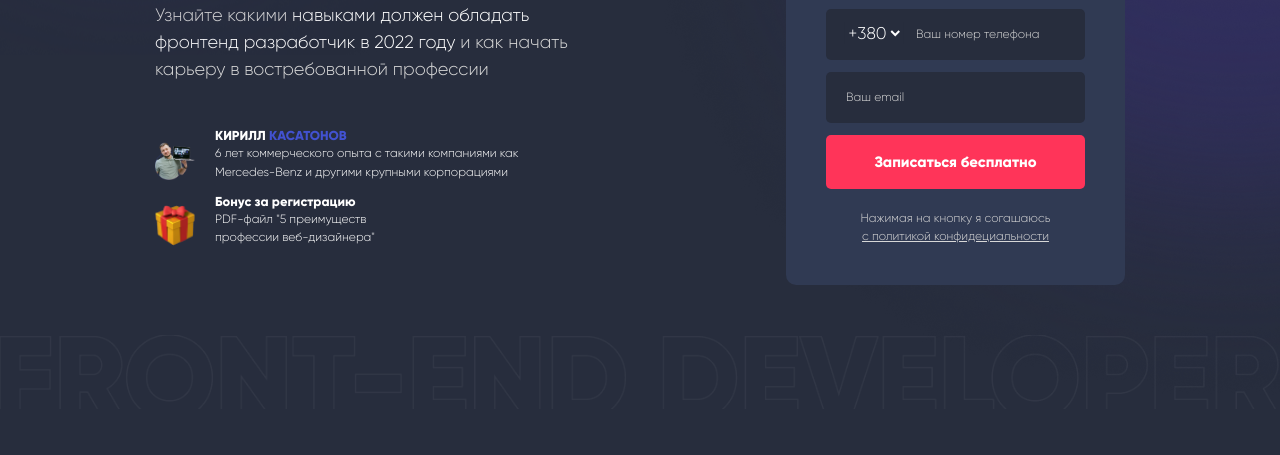
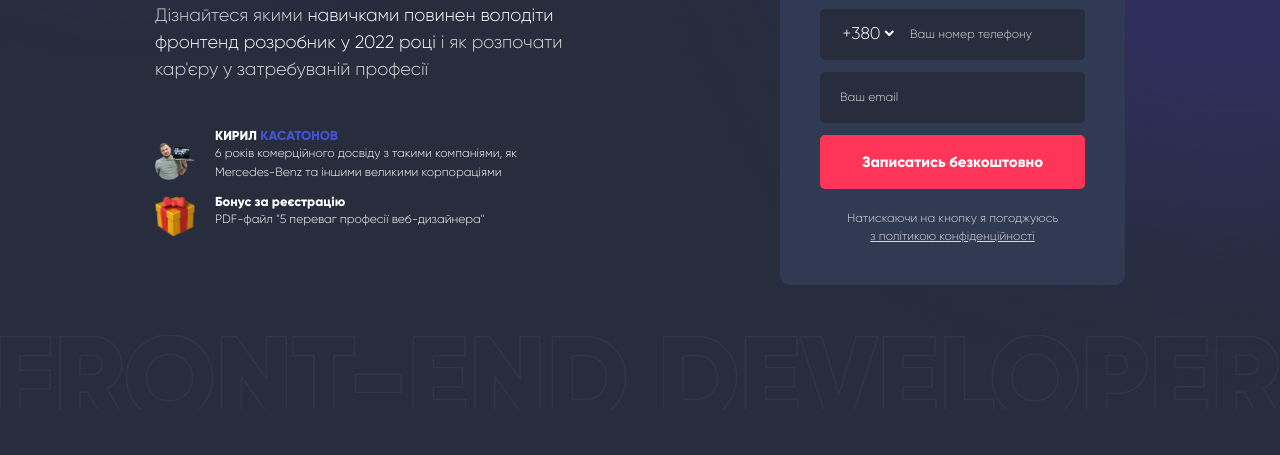
Before and after one commit to Yaroslav0102030405/front-end, a plain HTML site: page index.html in a window 1280 px wide. Shown: the part 345-800 px from the top of the page. Drawn offline with nearby package versions, Linux system fonts and the light colour scheme.

Commit message:
перевод на украинский

```diff
--- a/index.html
+++ b/index.html
@@ -37,10 +37,10 @@
 
           <ul class="right">
             <li>
-              <a class="button button-1" href="#">28 декабря</a>
+              <a class="button button-1" href="#">28 грудня</a>
             </li>
             <li>
-              <a class="button button-2" href="#">3,5 часа</a>
+              <a class="button button-2" href="#">3,5 години</a>
             </li>
           </ul>
         </div>
@@ -48,16 +48,15 @@
 
           <div class="content">
             <div class="center">
-            <a class="content-link" href="#">Вебинар
+            <a class="content-link" href="#">Вебінар
             </a>
             <h1 class="content-title">Front-end</h1>
 
             <div class="position">
-            <p class="content-text"><span class="content-text-span-2"></span><span class="content-text-span">с нуля</span>легкий старт в IT профессии</p>
+            <p class="content-text"><span class="content-text-span-2"></span><span class="content-text-span">з нуля</span>легкий старт в IT професію</p>
           </div>
             <p class="content-description">
-              <span class="gray">Узнайте какими</span> навыками должен обладать фронтенд разработчик в
-              2022 году <span class="gray">и как начать карьеру в востребованной профессии</span>
+              <span class="gray">Дізнайтеся якими</span> навичками повинен володіти фронтенд розробник у 2022 році <span class="gray">і як розпочати кар'єру у затребуваній професії</span>
             </p>
           </div>
 <!-- <div class="botton"> -->
@@ -66,10 +65,9 @@
                 <div class="wapper-flex">
                 <img width="40" height="40" src="./images/man.png" alt="man" />
                 <div class="wapper-text">
-                <h2 class="wapper-name">Кирилл <span class="blue">Касатонов</span></h2>
+                <h2 class="wapper-name">Кирил <span class="blue">Касатонов</span></h2>
                 <p class="wapper-text-1">
-                  6 лет коммерческого опыта с такими компаниями как
-                  Mercedes-Benz и другими крупными корпорациями
+                  6 років комерційного досвіду з такими компаніями, як Mercedes-Benz та іншими великими корпораціями
                 </p>
               </div>
             </div>
@@ -84,8 +82,8 @@
                   alt="present"
                 />
                 <div>
-                <h2 class="wapper-name none">Бонус за регистрацию</h2>
-                <p class="wapper-text-2">PDF-файл "5 преимуществ профессии веб-дизайнера"</p>
+                <h2 class="wapper-name none">Бонус за реєстрацію</h2>
+                <p class="wapper-text-2">PDF-файл "5 переваг професії веб-дизайнера"</p>
               </div>
                 </div>
               </li>
@@ -99,18 +97,18 @@
 
             <!-- <input type="hidden" name="access_key" value="91f13117-b1ce-44d2-825c-b587ac08bfb4"> -->
 
-            <h3 class="form-title">Запишитесь <span class="red">бесплатно</span>  и получите подарок</h3>
+            <h3 class="form-title">Запишіться <span class="red">безкоштовно</span> та отримайте подарунок</h3>
             <ul>
               <li>
                 <div>
                 <label
-                  ><input class="form-input form-input-name" type="text" name="name" placeholder="Ваше имя и фамилия"
+                  ><input class="form-input form-input-name" type="text" name="name" placeholder="Ваше ім'я та прізвище"
                 /><p class="input-text-name"></p></label>
               </li>
               <li>
                 <div class="input-select">
                 <label>
-                <input class="form-input form-input-tel form-input-2" name="tel"  type="tel" onkeyup="this.value = this.value.replace(/[^\d]/g,'');" minlength="9" maxlength="9" placeholder="Ваш номер телефона" autocomplete="off"/>
+                <input class="form-input form-input-tel form-input-2" name="tel"  type="tel" onkeyup="this.value = this.value.replace(/[^\d]/g,'');" minlength="9" maxlength="9" placeholder="Ваш номер телефону" autocomplete="off"/>
                 <p class="input-text-tel"></p></label>
                 <select class="select" id="size" name="size">
                   <option value="+380" selected>+380</option>
@@ -121,9 +119,9 @@
               <li><label> <input class="form-input form-input-email" name="email"  placeholder="Ваш email"><p class="input-text-email"></p></label></li>
             </ul>
             <p class="success-message"></p>
-            <button class="btn-submit" type="submit">Записаться бесплатно</button>
-            <p class="form-text">Нажимая на кнопку я согашаюсь</p>
-            <a class="form-link" href="#">с политикой конфидециальности</a>
+            <button class="btn-submit" type="submit">Записатись безкоштовно</button>
+            <p class="form-text">Натискаючи на кнопку я погоджуюсь</p>
+            <a class="form-link" href="#">з політикою конфіденційності</a>
 
             <!-- <label for="size">Size</label> -->
 
--- a/scss/components/_feedback.scss
+++ b/scss/components/_feedback.scss
@@ -323,7 +323,7 @@
 .wapper-text-2 {
   font-size: 12px;
   line-height: 1.5;
-  max-width: 214px;
+  max-width: 272px;
   @media screen and (max-width: $tablet) {
     width: 162px;
   }
@@ -345,7 +345,7 @@
 
 .form-title {
   font-weight: 700;
-  max-width: 245px;
+  max-width: 265px;
   text-align: center;
   font-size: 22px;
   line-height: 1.2;
```
Also changed, not shown: css/main.css, css/main.min.css.
